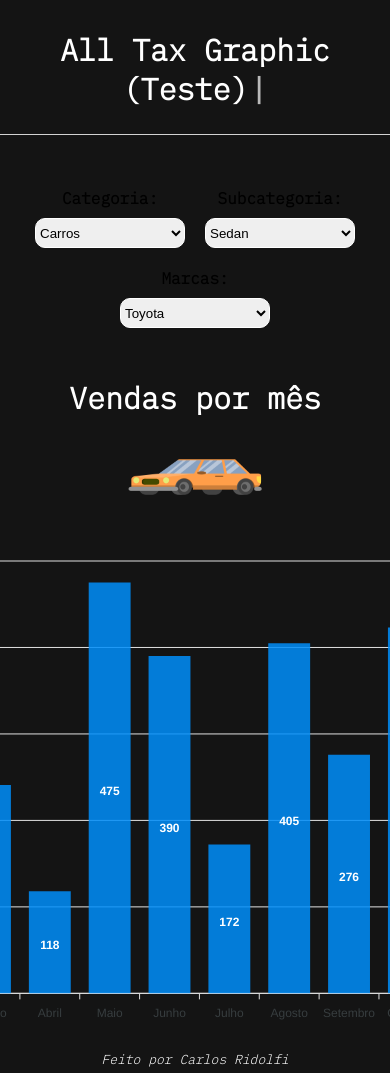
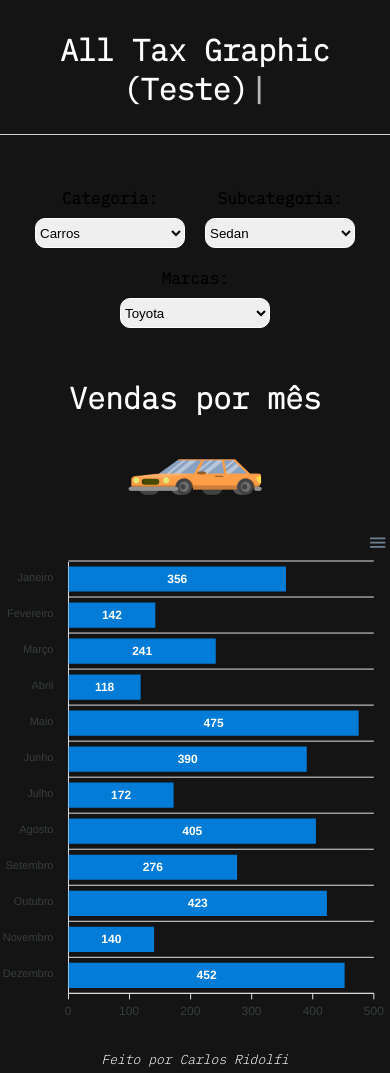
Before and after one commit to CarlosRidolfi/alltax-graphic, a Next.js app: page / in a window 390 px wide. Built offline with nearby package versions, Linux system fonts and the light colour scheme.

Commit message:
Making som responsive adjustments

```diff
--- a/src/app/components/graphic/graphic.jsx
+++ b/src/app/components/graphic/graphic.jsx
@@ -13,6 +13,19 @@ export default function Graphic({vendas, product}) {
         tooltip: {
             enabled: true
         },
+        responsive: [{
+            breakpoint: 800,
+            options: {
+                chart : {
+                    width: "400px",
+                },
+                plotOptions: {
+                bar: {
+                    horizontal: true
+                }
+                }
+            }
+        }]
     }
     return (
         <>
```
